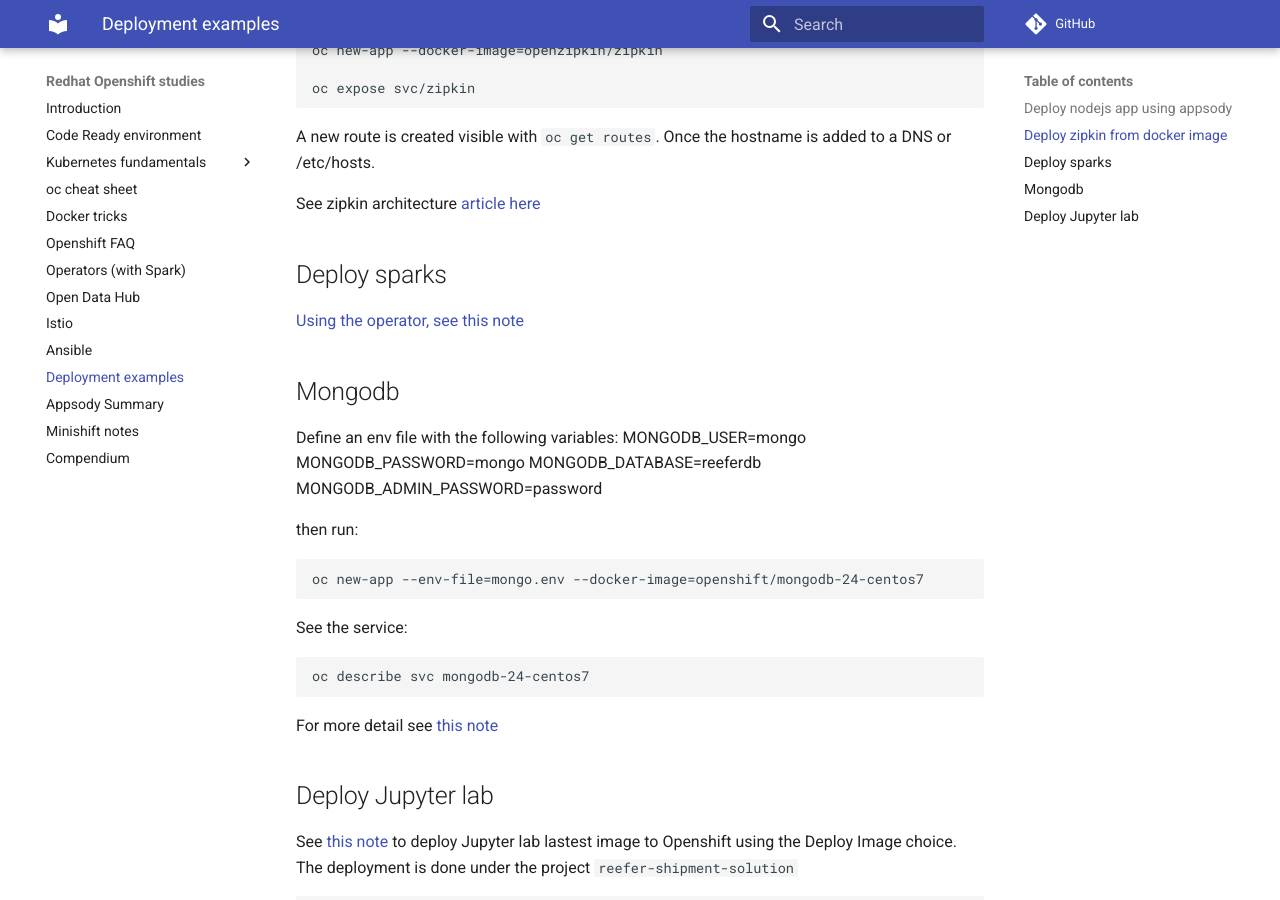
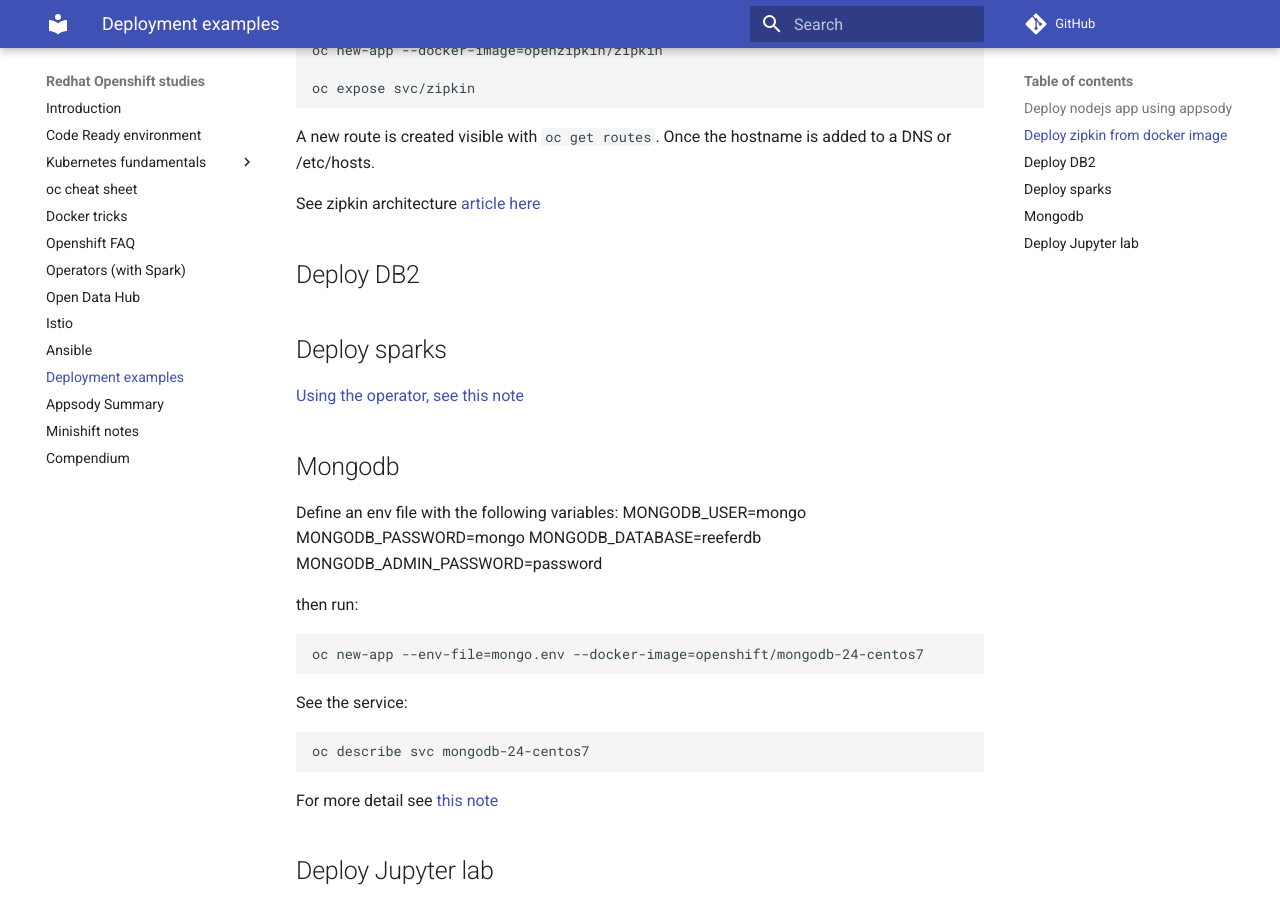
Before and after one commit to jbcodeforce/openshift-studies, an MkDocs documentation site: the page built from docs/deployment-ex.md, in a window 1280 px wide and 900 px high, scrolled down 317 px. Built offline with MkDocs 1.6.1 and Material for MkDocs 9.7.7, drawn with Linux system fonts in a browser that asks for light colours; comment, search, counter and statistics services are not loaded.

Commit message:
update deployment

```diff
--- a/docs/deployment-ex.md
+++ b/docs/deployment-ex.md
@@ -14,6 +14,9 @@
 A new route is created visible with `oc get routes`. Once the hostname is added to a DNS or /etc/hosts.
 
 See zipkin architecture [article here](https://zipkin.io/pages/architecture.html)
+
+## Deploy DB2
+
 
 ## Deploy sparks
 
```
